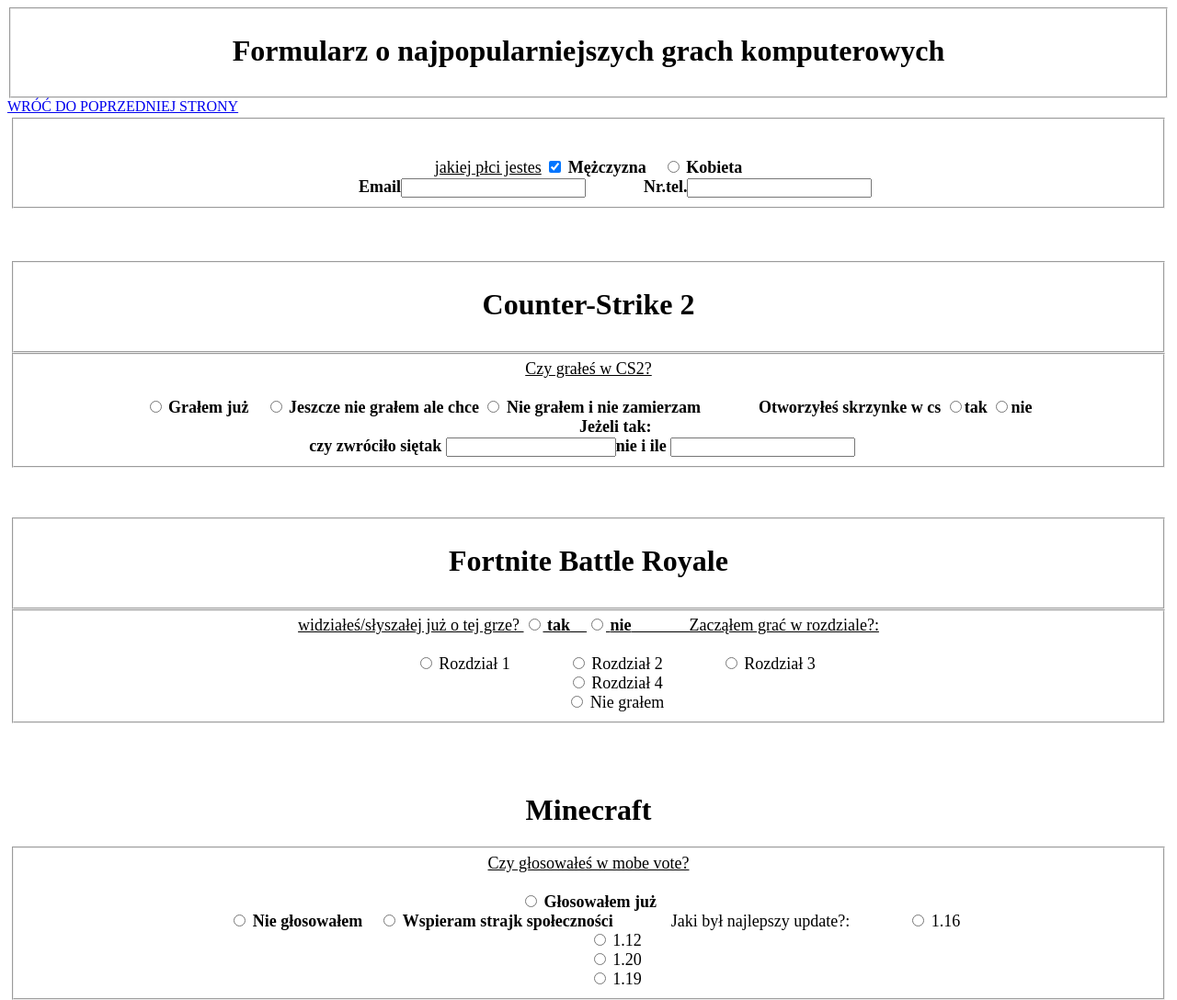
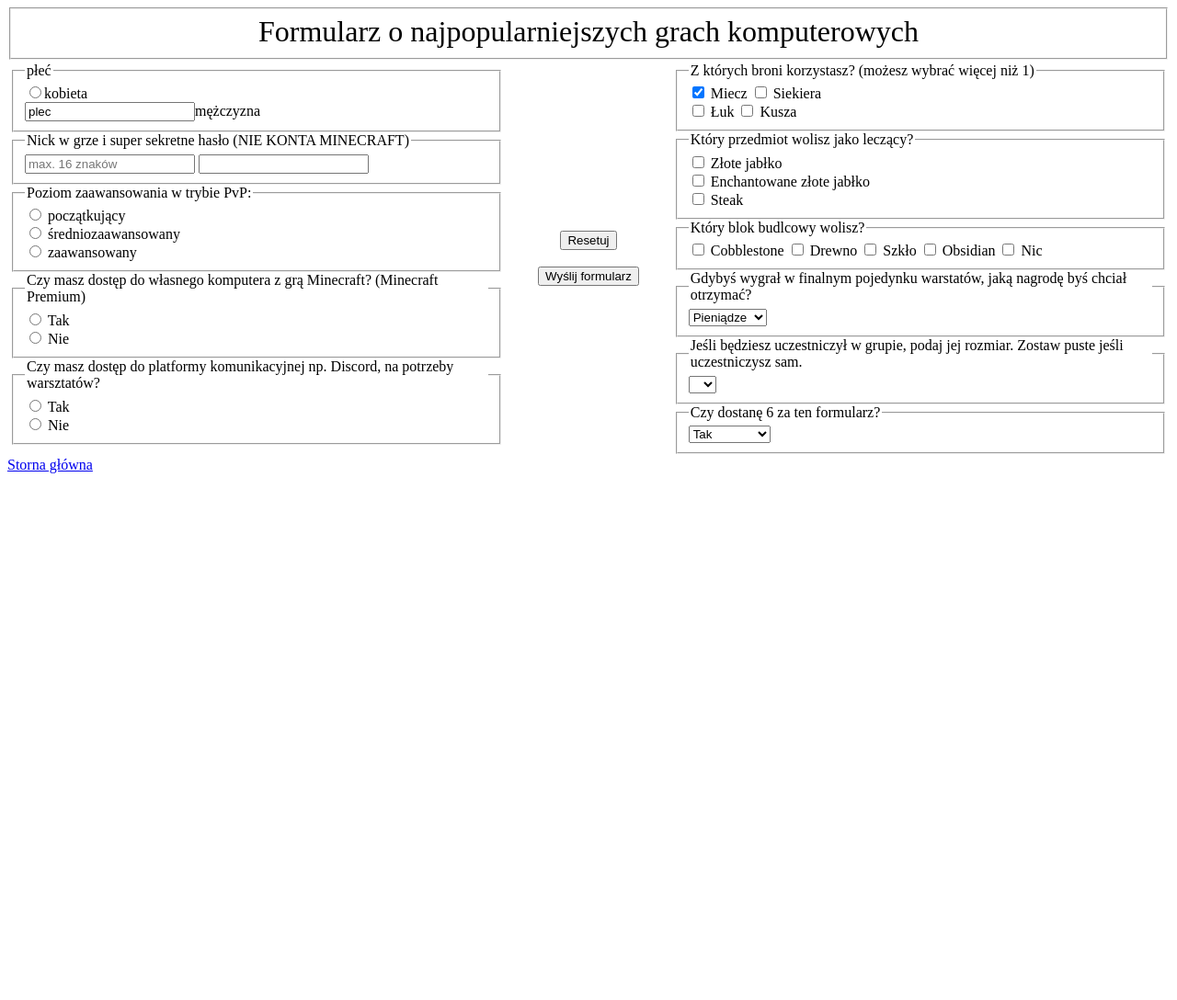
Before and after one commit to konradYT/Konrad.github.io, a plain HTML site: page formularz_graczyk.html in a window 1280 px wide. Shown: the top 1088 px of the page at 92% size. After the commit the page ends 800 px from the top, so only its background shows below. Drawn offline with Linux system fonts and the light colour scheme.

Commit message:
Update formularz_graczyk.html

```diff
--- a/formularz_graczyk.html
+++ b/formularz_graczyk.html
@@ -1,114 +1,155 @@
+
 <!DOCTYPE html>
 <html lang="pl-PL">
 <html>
+
 <head>
     <meta charset="utf-8">
-  <title>Formularz Graczyk</title>
+    <title> ZADANIE FORMULARZ </title>
 </head>
-<body>
-<body bgcolor="#ffffff">
-<fieldset bgcolor="grey">
-<center size="20"><h1>Formularz o najpopularniejszych grach komputerowych</h1></center>
-</fieldset >
-  <TABLE>
-<TR>
- <TD width=1700>
 
+<body style="background-color:ffffff;">
+    <fieldset align="center">
+        <font align="center" size="6">Formularz o najpopularniejszych grach komputerowych</font>
+    </fieldset>
+    <form>
+        <table width="100%">
+            <tr>
+                <td width="30%" align="left" valign="top">
                     <fieldset>
-<br><br>
-<center><font size=4><nobr><u>jakiej płci jestes</u></nobr>
-<input type="checkbox" checked> <b>Mężczyzna</b>
-    &nbsp&nbsp
-<input type="radio" name="pyt3" value="kobieta"> <b>Kobieta<br>
-&nbsp&nbsp&nbsp&nbsp&nbsp&nbsp&nbsp&nbsp&nbsp&nbsp&nbsp&nbsp <b>Email</b><input name="imeil" size="22">  </input>
-&nbsp&nbsp&nbsp&nbsp&nbsp&nbsp&nbsp&nbsp&nbsp&nbsp&nbsp&nbsp <b>Nr.tel.</b><input name="numer" size="22">  </b></input>
-</fieldset>
-    </font></center>
-   <br><br><br>
-</fieldset>
-  <fieldset bgcolor="grey">
-<center size="20"><h1>Counter-Strike 2</h1></center>
+                        <legend>płeć</legend>
+                        <input type="radio"  name="meżczyzna" value="plec">kobieta <br>
+                        <input type="text"  name="kobieta" value="plec">mężczyzna <br>
                     </fieldset>
                     <fieldset>
-    <center><font size=4><nobr><u>Czy grałeś w CS2?</u></nobr>
-<br><br>
-
-<input type="radio" name="cs" value="tak"> <b>Grałem już
-      &nbsp&nbsp
-<input type="radio" name="cs" value="nie"> <b>Jeszcze nie grałem ale chce
-
-<input type="radio" name="cs" value="nie"> <b>Nie grałem i nie zamierzam
-&nbsp&nbsp&nbsp&nbsp&nbsp&nbsp&nbsp&nbsp&nbsp&nbsp&nbsp&nbsp Otworzyłeś skrzynke w cs <input type="radio" name="cs" >tak <input type="radio" name="cs" value="tak">nie <br> </b></input>
-&nbsp&nbsp&nbsp&nbsp&nbsp&nbsp&nbsp&nbsp&nbsp&nbsp&nbsp&nbsp Jeżeli tak: <br>
-czy zwróciło siętak <input type="circle" name="cs" >nie </b></input>
-i ile <input name="numer" size="22"></b></input>
-     &nbsp&nbsp
-
-    </font></center>
-  </fieldset>
-   <br><br><br>
-<fieldset>
-    <center size="20"><h1>Fortnite Battle Royale</h1></center>
-</fieldset>
-  <fieldset >
-    <center><font size=4><nobr><u>widziałeś/słyszałej już o tej grze?
-<input type="radio" name="ft" value="tak"> <b>tak</b></input>
-      &nbsp&nbsp
-<input type="radio" name="ft" value="nie"> <b>nie</b></input>
-&nbsp&nbsp&nbsp&nbsp&nbsp&nbsp&nbsp&nbsp&nbsp&nbsp&nbsp&nbsp  Zacząłem grać w rozdziale?:</u></nobr>
-<br><br>
-&nbsp&nbsp&nbsp&nbsp&nbsp&nbsp&nbsp&nbsp&nbsp&nbsp&nbsp&nbsp <input type="radio" name="ft" value="tak"> Rozdział 1
-&nbsp&nbsp&nbsp&nbsp&nbsp&nbsp&nbsp&nbsp&nbsp&nbsp&nbsp&nbsp <input type="radio" name="ft" value="tak"> Rozdział 2
-&nbsp&nbsp&nbsp&nbsp&nbsp&nbsp&nbsp&nbsp&nbsp&nbsp&nbsp&nbsp   <input type="radio" name="ft" value="tak"> Rozdział 3 <br>
-&nbsp&nbsp&nbsp&nbsp&nbsp&nbsp&nbsp&nbsp&nbsp&nbsp&nbsp&nbsp   <input type="radio" name="ft" value="tak"> Rozdział 4 <br>
-&nbsp&nbsp&nbsp&nbsp&nbsp&nbsp&nbsp&nbsp&nbsp&nbsp&nbsp&nbsp   <input type="radio" name="ft" value="tak"> Nie grałem <br>
-    </font></center>
-  </fieldset>
-   <br><br><br>
-
-<center size="20"><h1>Minecraft </h1></center>
+                        <legend>Nick w grze i super sekretne hasło (NIE KONTA MINECRAFT)</legend>
+                        <input type="text" id="nick" name="nick" maxlength="16" value="" placeholder="max. 16 znaków">
+                        <input type="password" name="passcode" id="pass">
                     </fieldset>
                     <fieldset>
-    <center><font size=4><nobr><u>Czy głosowałeś w mobe vote?</u></nobr>
+                        <legend>Poziom zaawansowania w trybie PvP:</legend>
+
+                        <input type="radio" id="level_noob" name="level" value="noob">
+                        <label for="level_noob">początkujący</label><br>
+
+                        <input type="radio" id="level_medium" name="level" value="medium">
+                        <label for="level_medium">średniozaawansowany</label><br>
+
+                        <input type="radio" id="leve_pro" name="level" value="pro">
+                        <label for="level_pro">zaawansowany</label><br>
+                    </fieldset>
+                    <fieldset>
+                        <legend>Czy masz dostęp do własnego komputera z grą Minecraft? (Minecraft Premium)</legend>
+
+                        <input type="radio" id="yes_ownership" name="ownership" value="yes">
+                        <label for="yes_ownership">Tak</label><br>
+
+                        <input type="radio" id="no_ownership" name="ownership" value="no">
+                        <label for="no_ownership">Nie</label><br>
+                    </fieldset>
+                    <fieldset>
+                        <legend>Czy masz dostęp do platformy komunikacyjnej np. Discord, na potrzeby warsztatów?
+                        </legend>
+
+                        <input type="radio" id="yes_communication" name="communication" value="yes">
+                        <label for="yes_communication">Tak</label><br>
+
+                        <input type="radio" id="no_communication" name="communication" value="no">
+                        <label for="no_communication">Nie</label><br>
+                    </fieldset>
+
+                </td>
+                <td width="10%" align="center" valign="middle">
+                    <input type="reset" value="Resetuj">
                     <br><br>
-<input type="radio" name="mc" value="tak"> <b>Głosowałem już</b></input><br>
-      &nbsp&nbsp
-<input type="radio" name="mc" value="nie"> <b>Nie głosowałem</b></input>
-     &nbsp&nbsp
-<input type="radio" name="mc" value="nie"> <b>Wspieram strajk społeczności</b></input>
-&nbsp&nbsp&nbsp&nbsp&nbsp&nbsp&nbsp&nbsp&nbsp&nbsp&nbsp&nbsp Jaki był najlepszy update?:
-&nbsp&nbsp&nbsp&nbsp&nbsp&nbsp&nbsp&nbsp&nbsp&nbsp&nbsp&nbsp <input type="radio" name="mc" value="tak"> 1.16<br>
-&nbsp&nbsp&nbsp&nbsp&nbsp&nbsp&nbsp&nbsp&nbsp&nbsp&nbsp&nbsp <input type="radio" name="mc" value="tak"> 1.12 <br>
-&nbsp&nbsp&nbsp&nbsp&nbsp&nbsp&nbsp&nbsp&nbsp&nbsp&nbsp&nbsp <input type="radio" name="mc" value="tak"> 1.20 <br>
-&nbsp&nbsp&nbsp&nbsp&nbsp&nbsp&nbsp&nbsp&nbsp&nbsp&nbsp&nbsp <input type="radio" name="mc" value="tak"> 1.19 <br>
+                    <input type="submit" value="Wyślij formularz">
+                </td>
+                <td width="30%" align="right" valign="top">
+                    <fieldset align="left">
+                        <legend>Z których broni korzystasz? (możesz wybrać więcej niż 1)</legend>
 
-    </font></center>
-  </fieldset>
-  <br><br><br>
-   <center><nobr><input type="reset" value="Reset" style="height:50px; width:100px"></center>
- </TD>
-<A HREF="index.html"> WRÓĆ DO POPRZEDNIEJ STRONY </A>
-  <!-- <TD width=850>
-     <fieldset>
+                        <input type="checkbox" name="weapons" id="sword_weapons" checked>
+                        <label for="sword_weapons">Miecz</label>
 
- <br><br>
+                        <input type="checkbox" name="weapons" id="axe_weapons">
+                        <label for="axe_weapons">Siekiera</label> <br>
 
- <br><br>
- </fieldset>
-<br><br><br>
-  <fieldset>
+                        <input type="checkbox" name="weapons" id="bow_weapons">
+                        <label for="bow_weapons">Łuk</label>
+
+                        <input type="checkbox" name="weapons" id="cbow_weapons">
+                        <label for="cbow_weapons">Kusza</label><br>
 
                     </fieldset>
-     <br><br><br>
-  <fieldset>
+                    <fieldset align="left">
+                        <legend>Który przedmiot wolisz jako leczący?</legend>
 
+                        <input type="checkbox" name="food" id="gapple_food">
+                        <label for="gapple_food">Złote jabłko</label><br>
+
+                        <input type="checkbox" name="food" id="egapple_food">
+                        <label for="egapple_food">Enchantowane złote jabłko</label><br>
+
+                        <input type="checkbox" name="food" id="steak_food">
+                        <label for="steak_food">Steak</label><br>
 
                     </fieldset>
+                    <fieldset align="left">
+                        <legend>Który blok budlcowy wolisz?</legend>
 
-<fieldset>
+                        <input type="checkbox" name="block" id="cbstone_block">
+                        <label for="cbstone_block">Cobblestone</label>
+
+                        <input type="checkbox" name="block" id="wood_block">
+                        <label for="wood_block">Drewno</label>
+
+                        <input type="checkbox" name="block" id="glass_block">
+                        <label for="glass_block">Szkło</label>
+
+                        <input type="checkbox" name="block" id="obs_block">
+                        <label for="obs_block">Obsidian</label>
+
+                        <input type="checkbox" name="block" id="no_block">
+                        <label for="no_block">Nic</label>
 
                     </fieldset>
-   </TD>
-  </LI>
+                    <fieldset align="left">
+                        <legend>Gdybyś wygrał w finalnym pojedynku warstatów, jaką nagrodę byś chciał otrzymać?</legend>
+
+                        <select name="price" id="price">
+                            <option value="money">Pieniądze</option>
+                            <option value="keyboard">Klawiatura</option>
+                            <option value="mouse">Myszka</option>
+                            <option value="headphones">Słuchawki</option>
+                            <option value="pendrive">Pendrive</option>
+                        </select>
+
+                    </fieldset>
+                    <fieldset align="left">
+                        <legend>Jeśli będziesz uczestniczył w grupie, podaj jej rozmiar. Zostaw puste jeśli uczestniczysz sam.</legend>
+
+                        <select name="group" id="group">
+                            <option value=""></option>
+                            <option value="2">2</option>
+                            <option value="3">3</option>
+                            <option value="4">4</option>
+                        </select>
+                    </fieldset>
+                    <fieldset align="left">
+                        <legend>Czy dostanę 6 za ten formularz?</legend>
+
+                        <select name="grade" id="grade">
+                            <option value="yes">Tak</option>
+                            <option value="obviously">Oczywiście</option>
+                            <option value="sure">Pewnie</option>
+                        </select>
+                    </fieldset>
+                </td>
+            </tr>
+        </table>
+    </form>
+
+    <a href="index.html">Storna główna</a>
 </body>
-</html> -->
+
+</html>
```
Lines whose indentation alone changed are shown as unchanged.
